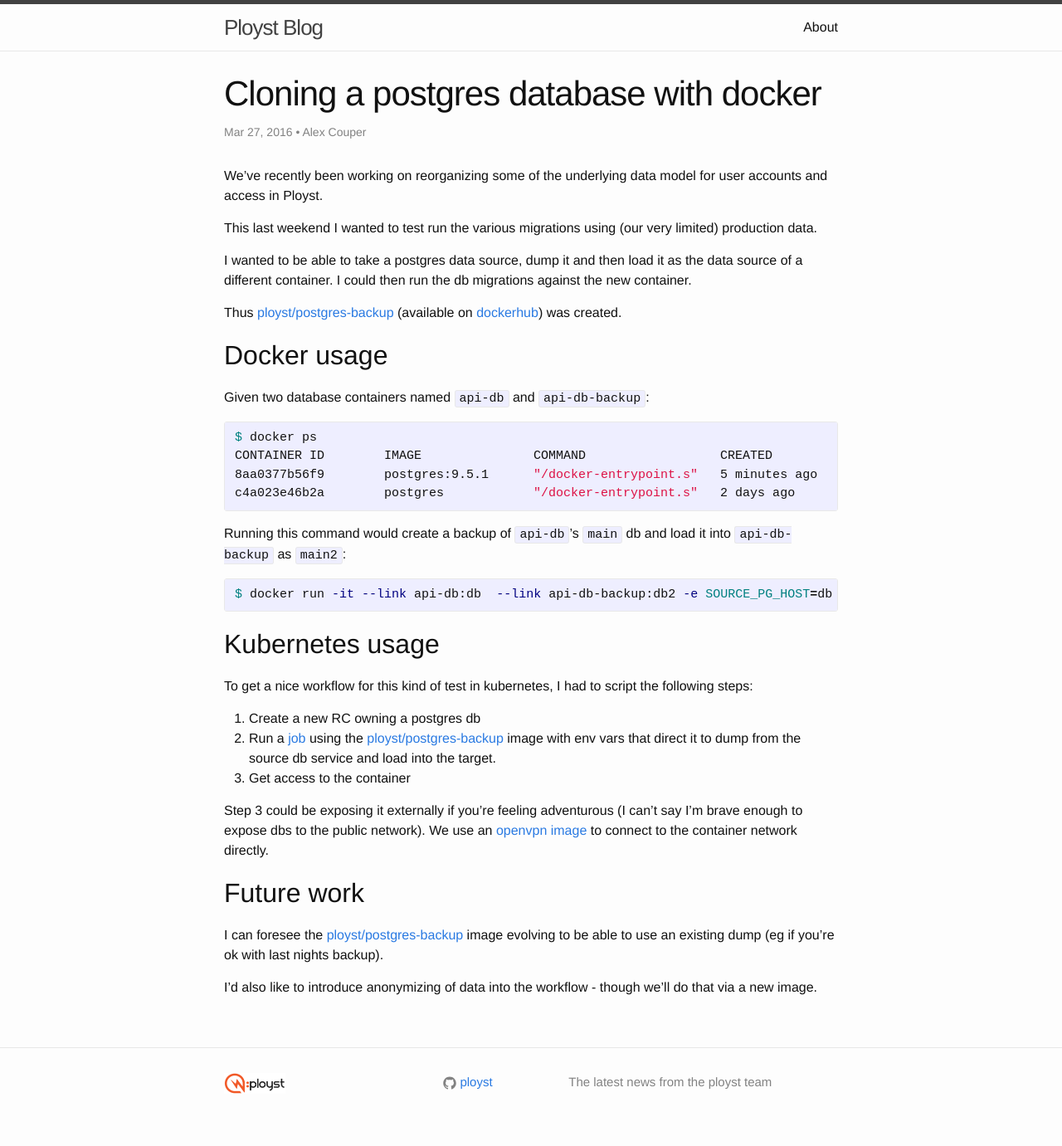
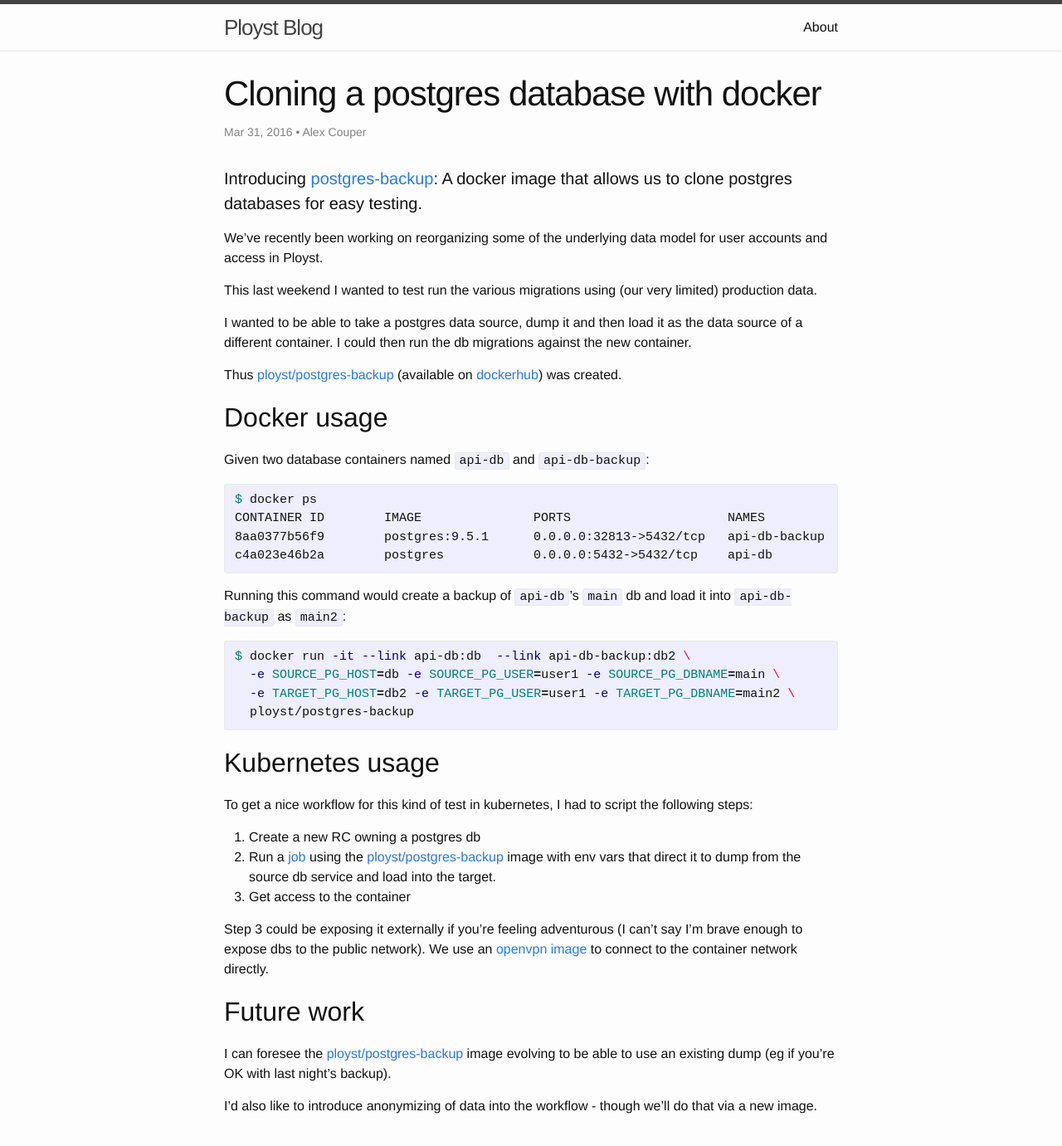
Before and after one commit to ployst/ployst.github.io, a Jekyll site: the page built from _posts/2016-03-31-postgres-backup-container.markdown, in a window 1280 px wide and 1400 px high. Shown: the top 1381 px of the window at 83% size. Built offline with Jekyll 4.4.1, drawn with Linux system fonts in a browser that asks for light colours.

Commit message:
Fixes following PR

```diff
--- a/_posts/2016-03-30-postgres-backup-container.markdown
+++ b/_posts/2016-03-31-postgres-backup-container.markdown
@@ -1,11 +1,13 @@
 ---
 layout: post
 title:  "Cloning a postgres database with docker"
-date:   2016-03-27 19:45:53 +0000
+date:   2016-03-31 19:45:53 +0000
 categories: development
 author: Alex Couper
 tags: kubernetes docker postgres
 ---
+
+#### Introducing [postgres-backup][pg-backup-github]: A docker image that allows us to clone postgres databases for easy testing.
 
 We've recently been working on reorganizing some of the underlying data model
 for user accounts and access in Ployst.
@@ -27,16 +29,19 @@ Given two database containers named `api-db` and `api-db-backup`:
 
 {% highlight shell %}
 $ docker ps
-CONTAINER ID        IMAGE               COMMAND                  CREATED             STATUS              PORTS                     NAMES
-8aa0377b56f9        postgres:9.5.1      "/docker-entrypoint.s"   5 minutes ago       Up 5 minutes        0.0.0.0:32813->5432/tcp   api-db-backup
-c4a023e46b2a        postgres            "/docker-entrypoint.s"   2 days ago          Up 2 days           0.0.0.0:5432->5432/tcp    api-db
+CONTAINER ID        IMAGE               PORTS                     NAMES
+8aa0377b56f9        postgres:9.5.1      0.0.0.0:32813->5432/tcp   api-db-backup
+c4a023e46b2a        postgres            0.0.0.0:5432->5432/tcp    api-db
 {% endhighlight %}
 
 Running this command would create a backup of `api-db`'s `main` db and load it into
 `api-db-backup` as `main2`:
 
 {% highlight shell %}
-$ docker run -it --link api-db:db  --link api-db-backup:db2 -e SOURCE_PG_HOST=db -e SOURCE_PG_USER=user1 -e SOURCE_PG_DBNAME=main -e TARGET_PG_HOST=db2 -e TARGET_PG_USER=user1 -e TARGET_PG_DBNAME=main2 ployst/postgres-backup
+$ docker run -it --link api-db:db  --link api-db-backup:db2 \
+  -e SOURCE_PG_HOST=db -e SOURCE_PG_USER=user1 -e SOURCE_PG_DBNAME=main \
+  -e TARGET_PG_HOST=db2 -e TARGET_PG_USER=user1 -e TARGET_PG_DBNAME=main2 \
+  ployst/postgres-backup
 {% endhighlight %}
 
 
@@ -58,13 +63,13 @@ say I'm brave enough to expose dbs to the public network). We use an
 ## Future work
 
 I can foresee the [ployst/postgres-backup][pg-backup-github]
-image evolving to be able to use an existing dump (eg if you're ok with last nights
-backup).
+image evolving to be able to use an existing dump (eg if you're OK with last
+night's backup).
 
 I'd also like to introduce anonymizing of data into the workflow - though we'll
 do that via a new image.
 
-[k8s-jobs]: (http://kubernetes.io/docs/user-guide/jobs/)
+[k8s-jobs]: http://kubernetes.io/docs/user-guide/jobs/
 [openvpn-image]: https://github.com/ployst/docker-openvpn-k8s
 [pg-backup-dockerhub]: https://hub.docker.com/r/ployst/postgres-backup
 [pg-backup-github]: https://github.com/ployst/docker-postgres-backup
```
